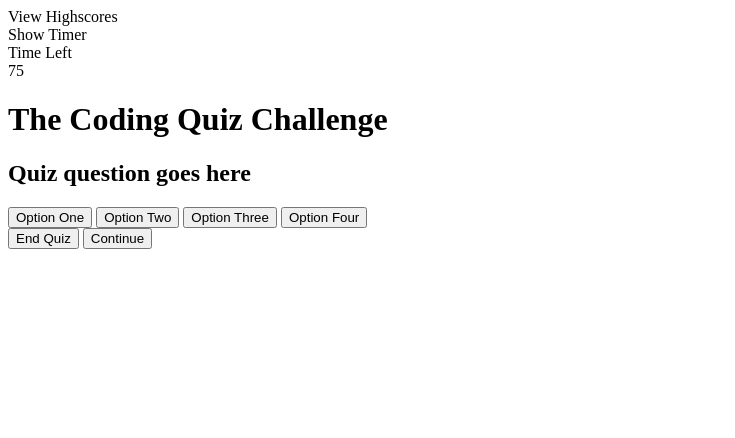
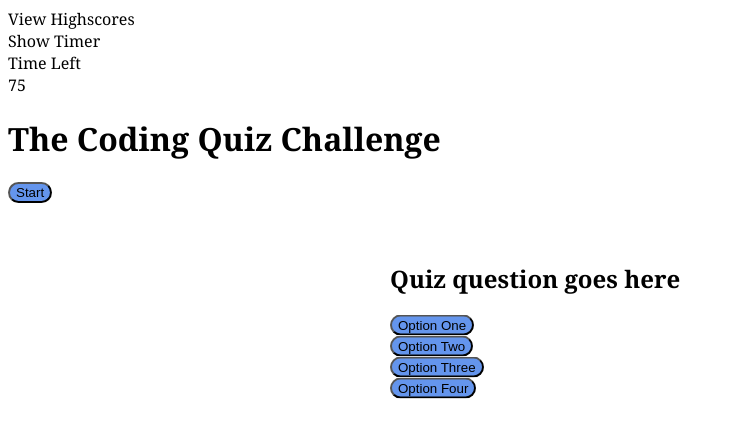
Before and after one commit to AmberZimmerman/ajz-coding-timed-quiz, a plain HTML site: page index.html in a window 1280 px wide. Shown: the whole page, without its empty margins (0-735 px from the left). Drawn offline with Linux system fonts and the light colour scheme.

Commit message:
adding css styling to question container and buttons

```diff
--- a/assets/css/style.css
+++ b/assets/css/style.css
@@ -0,0 +1,22 @@
+body {
+    font-family: Georgia, 'Times New Roman', Times, serif;
+}
+
+.question-container {
+    width: 500px;
+    align-items: center;
+    justify-content: center;
+    display: flex;
+    display: block;
+    padding: 20px 20px;
+    position: absolute;
+    top: 40%;
+    left: 50%;
+    transform: translate(-50%, -50%);
+}
+
+button {
+    background-color:cornflowerblue;
+    border-radius: 1rem;
+    display: block;
+}
--- a/index.html
+++ b/index.html
@@ -8,16 +8,19 @@
     <title>Art History Quiz Challenge</title>
 </head>
 <body>
-    <div class="top-bar">
+    <header class="top-bar">
         <div class="highscores">View Highscores</div>
         <div class="timer">Show Timer</div>
             <div class="time-left">Time Left</div>
             <div class="countdown">75</div>
+    </header>
+    <div class="container">
+        <!-- This will be the beginging screen. Adding hide class to eventually hide -->
+        <div class="start-container" class="hide">
+            <h1 class="quiz-challenge">The Coding Quiz Challenge</h1>
+            <button id="start-btn">Start</button>
         </div>
-    <div class="container">
-        <!-- Adding hide class to eventually hide -->
-        <div class="qustion-container" class="hide"></div>
-        <h1 class="quiz-challenge">The Coding Quiz Challenge</h1>
+        <div class="question-container">
             <h2 id="question">Quiz question goes here</h2>
             <div id="answers">
                 <!-- Could also change these to buttons? -->
@@ -26,11 +29,12 @@
                 <button id="option3">Option Three</button>
                 <button id="option4">Option Four</button>
             </div>
-        <!-- This is where the control buttons will go -->
+        </div>
+        <!-- This is where the control buttons will go, don't need these those
         <div class ="buttons">
             <button class="quit">End Quiz</button>
             <button class="continue">Continue</button>
-        </div>
+        </div> -->
     </div>
 
 
```
Lines whose indentation alone changed are shown as unchanged.
